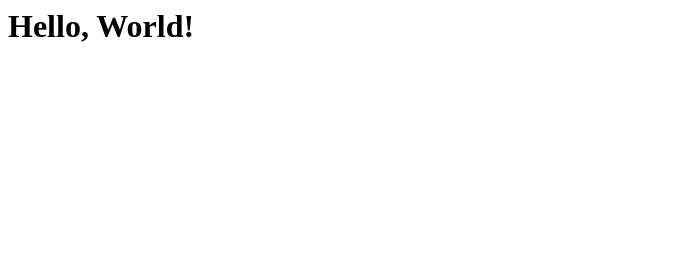
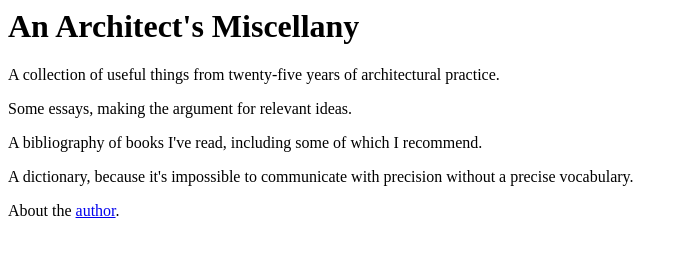
Before and after one commit to ogoldman/ogoldman.github.io, a plain HTML site: page index.html in a window 1280 px wide. Shown: the whole page, without its empty margins (0-688 px from the left). Drawn offline with Linux system fonts and the light colour scheme.

Commit message:
Basic content

```diff
--- a/index.html
+++ b/index.html
@@ -1,5 +1,15 @@
 <html>
+    <title>An Architect's Miscellany</title>
     <body>
-        <h1>Hello, World!</h1>
+        <h1>An Architect's Miscellany</h1>
+        <p>A collection of useful things from twenty-five years of architectural practice.</p>
+
+        <p>Some essays, making the argument for relevant ideas.</p>
+
+        <p>A bibliography of books I've read, including some of which I recommend.</p>
+
+        <p>A dictionary, because it's impossible to communicate with precision without a precise vocabulary.</p>
+
+        About the <a href="https://linkedin.com/in/ogoldman">author</a>.
     </body>
 </html>
```
